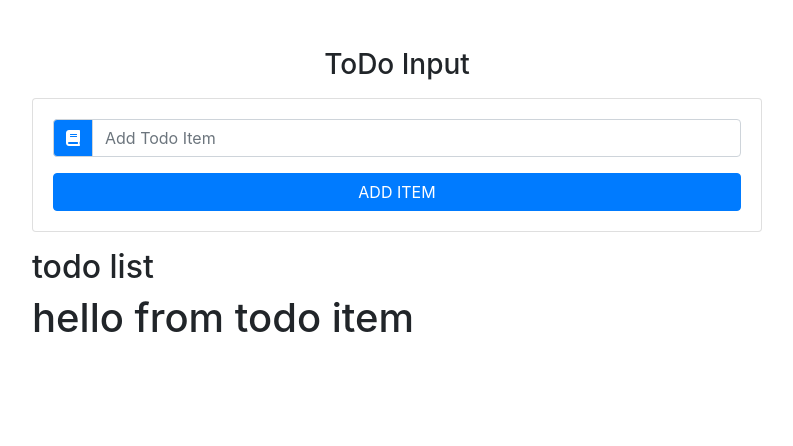
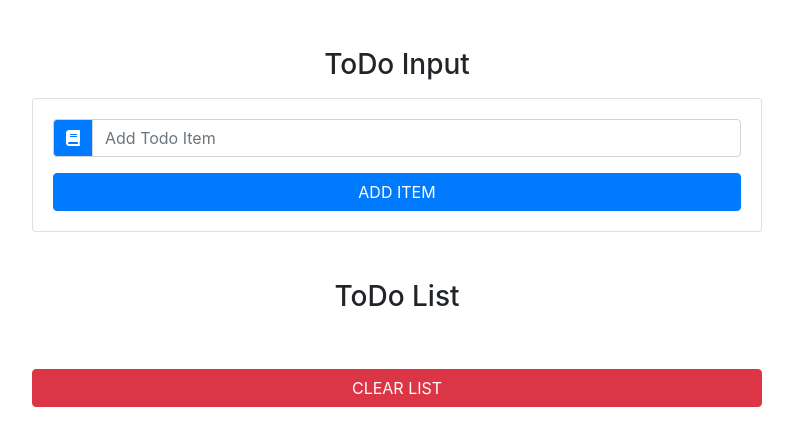
Before and after one commit to MateNaw/React-ToDo, a React (Create React App) app: page / in a window 1280 px wide. Shown: the top 446 px of the page, without its empty margins (243-1036 px from the left). Built offline with nearby package versions, Linux system fonts and the light colour scheme.

Commit message:
List component

```diff
--- a/src/components/TodoList.js
+++ b/src/components/TodoList.js
@@ -1,13 +1,31 @@
 import React, { Component } from "react";
 import Item from "./TodoItem";
+import TodoItem from "./TodoItem";
 
 export default class TodoList extends Component {
   render() {
+    const { items, clearList, handleDelete, handleEdit } = this.props;
     return (
-      <section>
-        <h2>todo list</h2>
-        <Item />
-      </section>
+      <ul className="list-group my-5">
+        <h3 className="text-capitalized text-center">ToDo List</h3>
+        {items.map(item => {
+          return (
+            <TodoItem
+              key={item.id}
+              title={item.title}
+              handleDelete={() => handleDelete(item.id)}
+              handleEdit={() => handleEdit(item.id)}
+            />
+          );
+        })}
+        <button
+          className="type-button"
+          className="btn btn-danger btn-block text-uppercase mt-5"
+          onClick={clearList}
+        >
+          clear list
+        </button>
+      </ul>
     );
   }
 }
```
